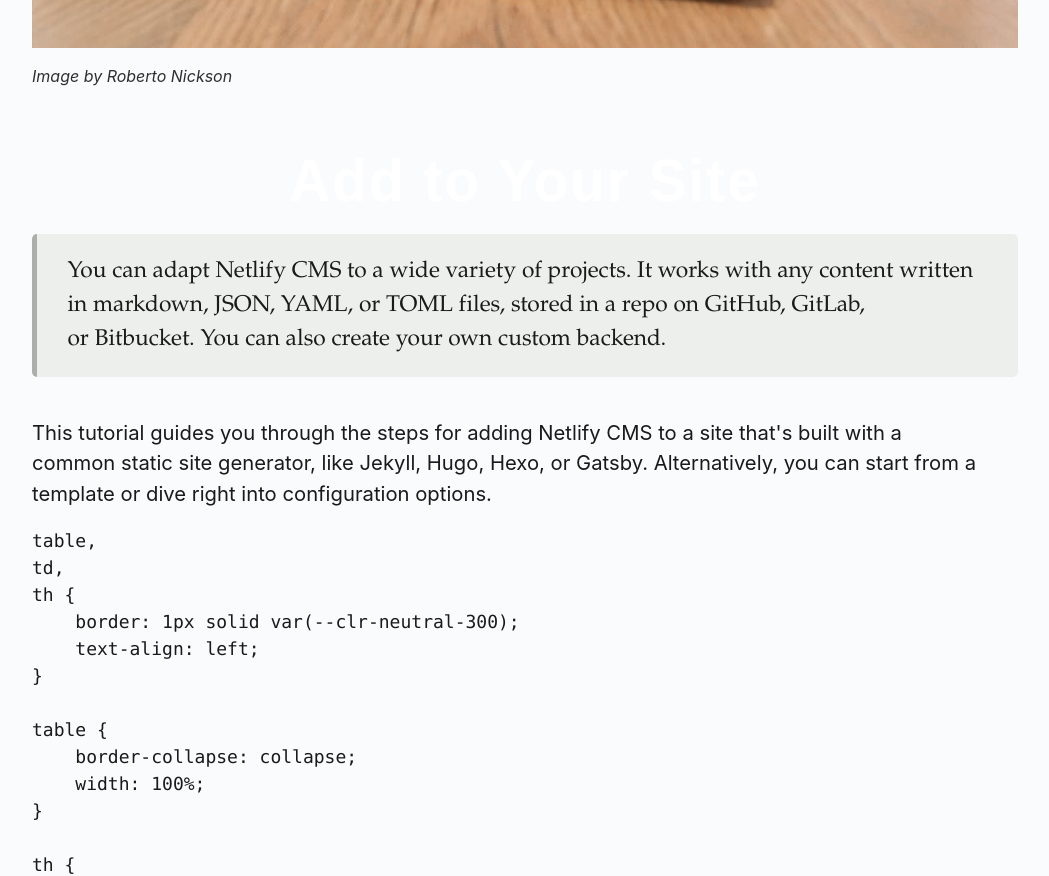
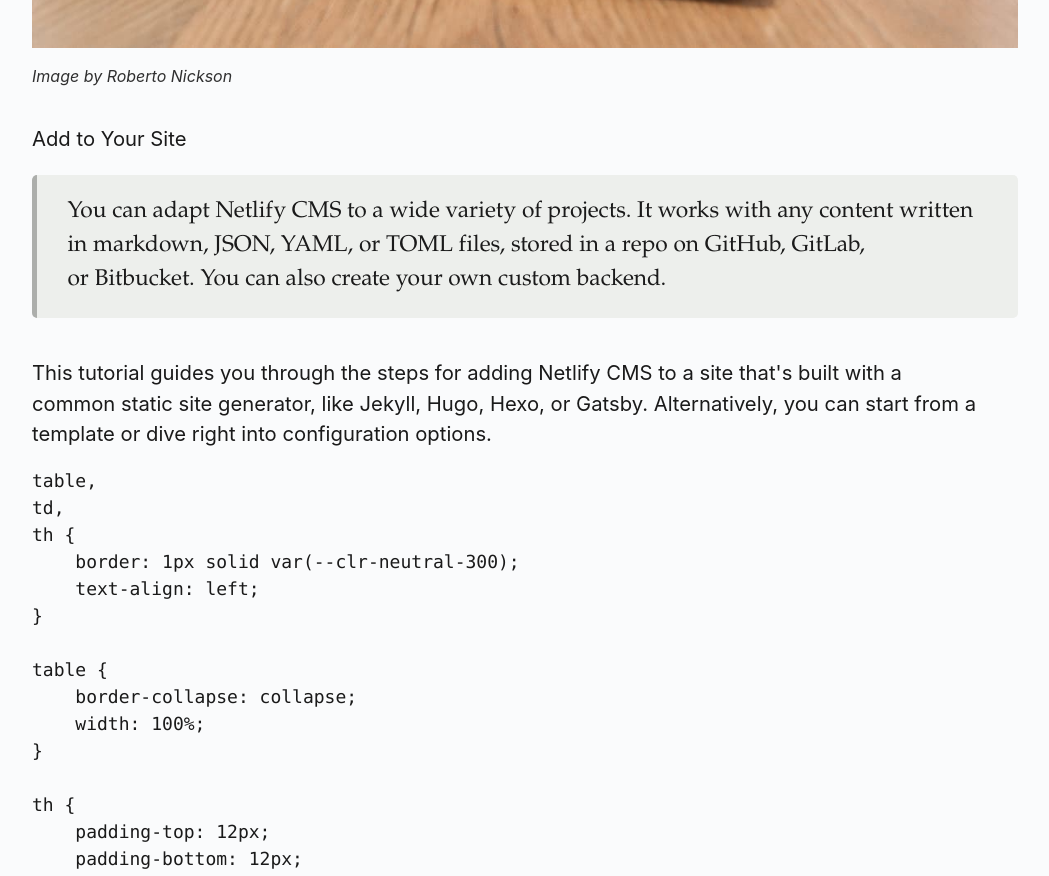
Before and after one commit to dk20tx/JAMStack-blog-site, an Eleventy site: page src/blog/2022-04-09-a-new-entry.md in a window 1280 px wide. Shown: the part 919-1795 px from the top of the page, without its empty margins (115-1164 px from the left). Built offline with nearby package versions, Linux system fonts and the light colour scheme; Eleventy itself is replaced by a stand-in of ours; code samples lack their colours; files that its build step writes are made by us from their sources.

Commit message:
Update Blog “2022-04-09-a-new-entry”

```diff
--- a/src/blog/2022-04-09-a-new-entry.md
+++ b/src/blog/2022-04-09-a-new-entry.md
@@ -12,7 +12,7 @@
 image: /assets/blog/article-3.jpg
 imageAlt: Image by Roberto Nickson
 ---
-## Add to Your Site
+Add to Your Site
 
 > You can adapt Netlify CMS to a wide variety of projects. It works with any content written in markdown, JSON, YAML, or TOML files, stored in a repo on [GitHub](https://github.com/), [GitLab](https://about.gitlab.com/), or [Bitbucket](https://bitbucket.org/). You can also create your own custom backend.
 
```
